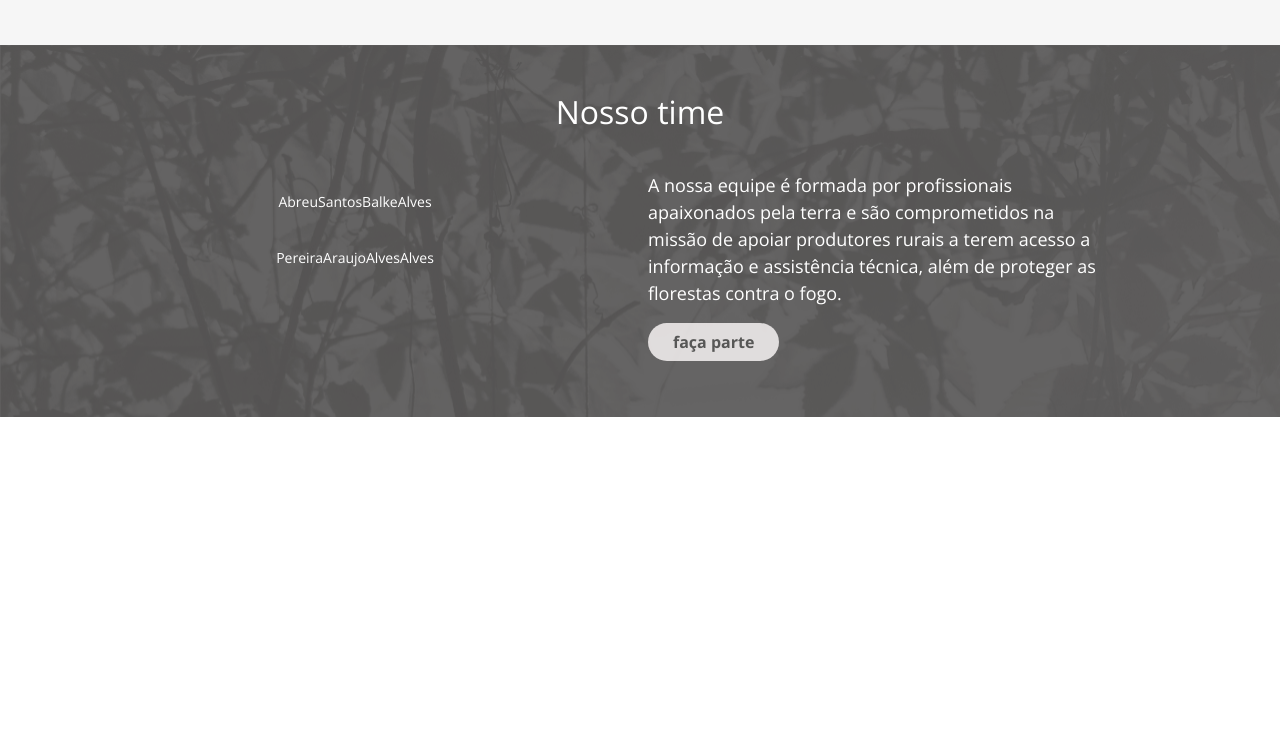
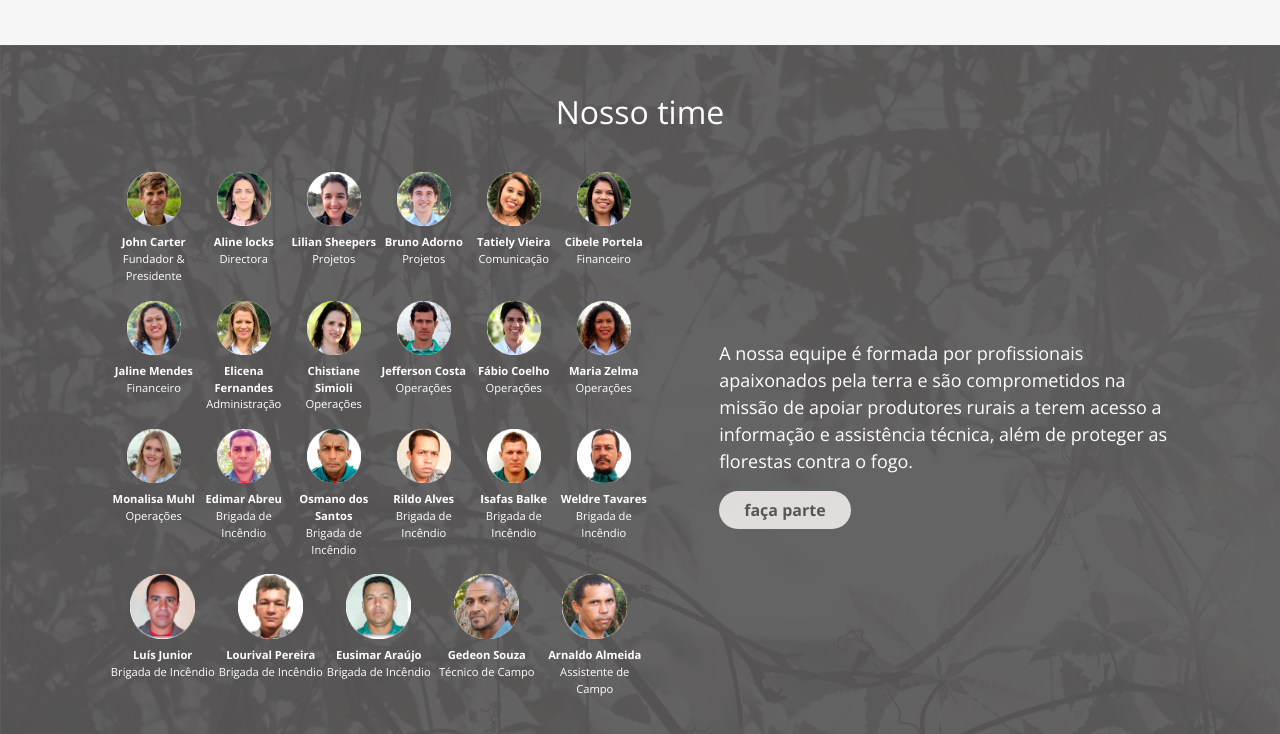
Before and after one commit to natalyapeixoto/terra, a website: page index.html in a window 1280 px wide. Shown: the part 1598-2332 px from the top of the page. Before the commit the page ends 2015 px from the top, so only its background shows below. Drawn offline with nearby package versions, Linux system fonts and the light colour scheme.

Commit message:
Finished nosso-time home section

```diff
--- a/css/style.css
+++ b/css/style.css
@@ -123,3 +123,9 @@ body {
 }
 
 /* FIM HEROIS INVISIVEIS*/
+
+/*Inicio seção - Nosso time*/
+.team__legend__at{
+  font-size: .70rem;
+}
+/*Fim seção - Nosso time*/
--- a/index.html
+++ b/index.html
@@ -257,51 +257,130 @@
   <section class="heroes__at d-flex py-5">
     <div class="container">
       <h2 class="heros__title__at text-center">Nosso time</h2>
-      <div class="row">
+      <div class="row d-flex justify-content-around">
         <div class="col-lg-6">
           <div class="row">
             <div class="col d-flex justify-content-center">
               <div class='heroes__img-card__at'>
-                <img class="heroes__img__at" src="assets/img/brigada/Abreu.png" alt="" class="rounded-circle">
-                <legend class="heroes__legend__at">Abreu</legend>
+                <img class="heroes__img__at" src="assets/img/Nosso time/1-john-carter.png" alt="" class="rounded-circle">
+                <legend class="heroes__legend__at team__legend__at"><strong>John Carter</strong><br>Fundador &
+                  Presidente</legend>
               </div>
               <div class='heroes__img-card__at'>
-                <img class="heroes__img__at" src="assets/img/brigada/santos.png" alt="" class="rounded-circle">
-                <legend class="heroes__legend__at">Santos</legend>
+                <img class="heroes__img__at" src="assets/img/Nosso time/2-aline-locks.png" alt="" class="rounded-circle">
+                <legend class="heroes__legend__at team__legend__at"><strong>Aline locks</strong><br>Directora</legend>
               </div>
               <div class='heroes__img-card__at'>
-                <img class="heroes__img__at" src="assets/img/brigada/balke.png" alt="" class="rounded-circle">
-                <legend class="heroes__legend__at">Balke</legend>
+                <img class="heroes__img__at" src="assets/img/Nosso time/3-lilian-sheepers.png" alt="" class="rounded-circle">
+                <legend class="heroes__legend__at team__legend__at"><strong>Lilian Sheepers</strong><br>Projetos</legend>
               </div>
               <div class='heroes__img-card__at'>
-                <img class="heroes__img__at" src="assets/img/brigada/alves.png" alt="" class="rounded-circle">
-                <legend class="heroes__legend__at">Alves</legend>
+                <img class="heroes__img__at" src="assets/img/Nosso time/4-bruno.png" alt="" class="rounded-circle">
+                <legend class="heroes__legend__at team__legend__at"><strong>Bruno Adorno</strong><br>Projetos</legend>
+              </div>
+              <div class='heroes__img-card__at'>
+                <img class="heroes__img__at" src="assets/img/Nosso time/5-cibele-portela.png" alt="" class="rounded-circle">
+                <legend class="heroes__legend__at team__legend__at"><strong>Tatiely Vieira</strong><br>Comunicação</legend>
+              </div>
+              <div class='heroes__img-card__at'>
+                <img class="heroes__img__at" src="assets/img/Nosso time/6-tatiele.png" alt="" class="rounded-circle">
+                <legend class="heroes__legend__at team__legend__at"><strong>Cibele Portela</strong><br>Financeiro</legend>
               </div>
             </div>
           </div>
           <div class="row">
             <div class="col d-flex justify-content-center">
               <div class='heroes__img-card__at'>
-                <img class="heroes__img__at" src="assets/img/brigada/pereira.png" alt="" class="rounded-circle">
-                <legend class="heroes__legend__at">Pereira</legend>
+                <img class="heroes__img__at" src="assets/img/Nosso time/7-jaline.png" alt="" class="rounded-circle">
+                <legend class="heroes__legend__at team__legend__at"><strong>Jaline Mendes</strong><br>Financeiro</legend>
               </div>
               <div class='heroes__img-card__at'>
-                <img class="heroes__img__at" src="assets/img/brigada/araujo.png" alt="" class="rounded-circle">
-                <legend class="heroes__legend__at">Araujo</legend>
+                <img class="heroes__img__at" src="assets/img/Nosso time/8-elicena.png" alt="" class="rounded-circle">
+                <legend class="heroes__legend__at team__legend__at"><strong>Elicena Fernandes</strong><br>Administração</legend>
               </div>
               <div class='heroes__img-card__at'>
-                <img class="heroes__img__at" src="assets/img/brigada/araujo.png" alt="" class="rounded-circle">
-                <legend class="heroes__legend__at">Alves</legend>
+                <img class="heroes__img__at" src="assets/img/Nosso time/9-christiane.png" alt="" class="rounded-circle">
+                <legend class="heroes__legend__at team__legend__at"><strong>Chistiane Simioli</strong><br>Operações</legend>
               </div>
               <div class='heroes__img-card__at'>
-                <img class="heroes__img__at" src="assets/img/brigada/alves.png" alt="" class="rounded-circle">
-                <legend class="heroes__legend__at">Alves</legend>
+                <img class="heroes__img__at" src="assets/img/Nosso time/10-jefferson.png" alt="" class="rounded-circle">
+                <legend class="heroes__legend__at team__legend__at"><strong>Jefferson Costa</strong><br>Operações</legend>
+              </div>
+              <div class='heroes__img-card__at'>
+                <img class="heroes__img__at" src="assets/img/Nosso time/11-fabio.png" alt="" class="rounded-circle">
+                <legend class="heroes__legend__at team__legend__at"><strong>Fábio Coelho</strong><br>Operações</legend>
+              </div>
+              <div class='heroes__img-card__at'>
+                <img class="heroes__img__at" src="assets/img/Nosso time/12-maria-zelma.png" alt="" class="rounded-circle">
+                <legend class="heroes__legend__at team__legend__at"><strong>Maria Zelma</strong><br>Operações</legend>
+              </div>
+            </div>
+          </div>
+          <div class="row">
+            <div class="col d-flex justify-content-center">
+              <div class='heroes__img-card__at'>
+                <img class="heroes__img__at" src="assets/img/Nosso time/12-monalisa.png" alt="" class="rounded-circle">
+                <legend class="heroes__legend__at team__legend__at"><strong>Monalisa Muhl</strong><br>Operações</legend>
+              </div>
+              <div class='heroes__img-card__at'>
+                <img class="heroes__img__at" src="assets/img/Nosso time/13-edmar.png" alt="" class="rounded-circle">
+                <legend class="heroes__legend__at team__legend__at"><strong>Edimar Abreu</strong><br>Brigada de
+                  Incêndio</legend>
+              </div>
+              <div class='heroes__img-card__at'>
+                <img class="heroes__img__at" src="assets/img/Nosso time/14-osmano.png" alt="" class="rounded-circle">
+                <legend class="heroes__legend__at team__legend__at"><strong>Osmano dos Santos</strong><br>Brigada de
+                  Incêndio</legend>
+              </div>
+              <div class='heroes__img-card__at'>
+                <img class="heroes__img__at" src="assets/img/Nosso time/15-rildo.png" alt="" class="rounded-circle">
+                <legend class="heroes__legend__at team__legend__at"><strong>Rildo Alves</strong><br>Brigada de Incêndio</legend>
+              </div>
+              <div class='heroes__img-card__at'>
+                <img class="heroes__img__at" src="assets/img/Nosso time/16-isaias.png" alt="" class="rounded-circle">
+                <legend class="heroes__legend__at team__legend__at"><strong>Isafas Balke</strong><br>Brigada de
+                  Incêndio</legend>
+              </div>
+              <div class='heroes__img-card__at'>
+                <img class="heroes__img__at" src="assets/img/Nosso time/17-weldre.png" alt="" class="rounded-circle">
+                <legend class="heroes__legend__at team__legend__at"><strong>Weldre Tavares</strong><br>Brigada de
+                  Incêndio</legend>
+              </div>
+            </div>
+          </div>
+          <div class="row">
+            <div class="col d-flex justify-content-center">
+              <div class='heroes__img-card__at'>
+                <img class="heroes__img__at" src="assets/img/Nosso time/18-luis-junior.png" alt="" class="rounded-circle">
+                <legend class="heroes__legend__at team__legend__at"><strong>Luís Junior</strong><br>Brigada de
+                  Incêndio</legend>
+              </div>
+              <div class='heroes__img-card__at'>
+                <img class="heroes__img__at" src="assets/img/Nosso time/19-lourival-pereira.png" alt="" class="rounded-circle">
+                <legend class="heroes__legend__at team__legend__at"><strong>Lourival Pereira</strong><br>Brigada de
+                  Incêndio</legend>
+              </div>
+              <div class='heroes__img-card__at'>
+                <img class="heroes__img__at" src="assets/img/Nosso time/20-eusimar.png" alt="" class="rounded-circle">
+                <legend class="heroes__legend__at team__legend__at"><strong>Eusimar Araújo</strong><br>Brigada de
+                  Incêndio</legend>
+              </div>
+              <div class='heroes__img-card__at'>
+                <img class="heroes__img__at" src="assets/img/Nosso time/21-gesdon.png" alt="" class="rounded-circle">
+                <legend class="heroes__legend__at team__legend__at"><strong>Gedeon Souza</strong><br>Técnico de Campo</legend>
+              </div>
+              <div class='heroes__img-card__at'>
+                <img class="heroes__img__at" src="assets/img/Nosso time/22-arnaldo.png" alt="" class="rounded-circle">
+                <legend class="heroes__legend__at team__legend__at"><strong>Arnaldo Almeida</strong><br>Assistente de
+                  Campo</legend>
               </div>
             </div>
           </div>
         </div>
-        <div class="col-lg-5 px-2 py-2">
-          <p>A nossa equipe é formada por profissionais apaixonados pela terra e são comprometidos na missão de apoiar produtores rurais a terem acesso a informação e assistência técnica, além de proteger as florestas contra o fogo.</p>
+        <div class="col-lg-5 px-2 py-2 d-flex flex-column justify-content-center align-items-start">
+          <p>A nossa equipe é formada por profissionais apaixonados pela terra e são comprometidos na missão de apoiar
+            produtores rurais a terem acesso a informação e assistência técnica, além de proteger as florestas contra o
+            fogo.</p>
           <a href="#" class="btn btn__brigada__at px-4">faça parte</a>
         </div>
       </div>
```
